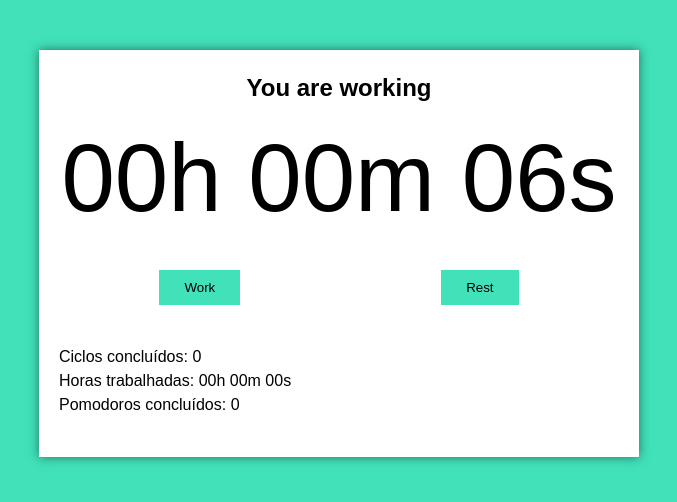
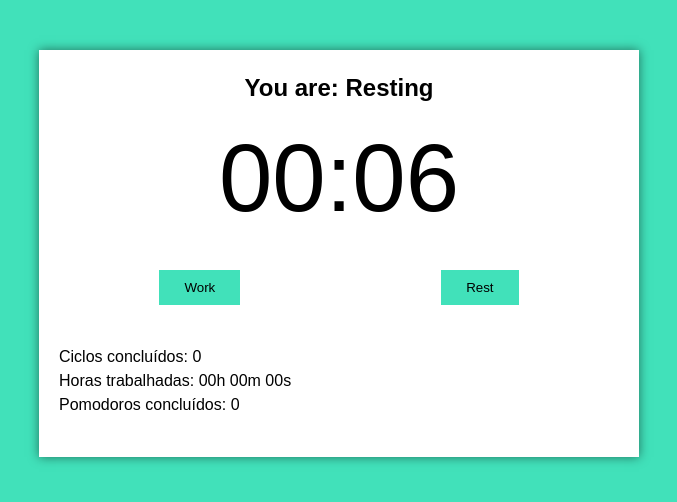
Before and after one commit to joaobispo2077/pomodoro, a React (Create React App) app: page / in a window 1280 px wide. Shown: the top 502 px of the page, without its empty margins (301-978 px from the left). Built offline with nearby package versions, Linux system fonts and the light colour scheme.

Commit message:
feat: finished pomodoro app logic

```diff
--- a/src/components/Timer.tsx
+++ b/src/components/Timer.tsx
@@ -1,12 +1,12 @@
 import React from 'react';
-import { secondsToTime } from '../utils/secondsToTime';
+import { secondsToMinutes } from '../utils/secondsToMinutes';
 
 export interface ITimerProps {
   mainTime: number;
 }
 
 function Timer({ mainTime }: ITimerProps): JSX.Element {
-  return <section className="timer">{secondsToTime(mainTime)}</section>;
+  return <section className="timer">{secondsToMinutes(mainTime)}</section>;
 }
 
 export default Timer;
--- a/src/components/pomodoroTimer.tsx
+++ b/src/components/pomodoroTimer.tsx
@@ -37,6 +37,7 @@ function PomodoroTimer(props: IPomodoroTimerProps): JSX.Element {
   useInterval(
     () => {
       setMainTime(mainTime - 1);
+      if (working) setFullWorkingTime(fullWorkingTime + 1);
     },
     timeCounting ? 1000 : null,
   );
@@ -110,7 +111,7 @@ function PomodoroTimer(props: IPomodoroTimerProps): JSX.Element {
 
   return (
     <div id="pomodoro">
-      <h2>You are working</h2>
+      <h2>You are: {working ? 'Working' : 'Resting'}</h2>
       <Timer mainTime={mainTime} />
 
       <div className="controls">
--- a/src/utils/secondsToTime.ts
+++ b/src/utils/secondsToTime.ts
@@ -1,4 +1,3 @@
-import { secondsToMinutes } from './secondsToMinutes';
 import zeroLeft from './zeroLeft';
 
 export function secondsToTime(seconds: number): string {
```
